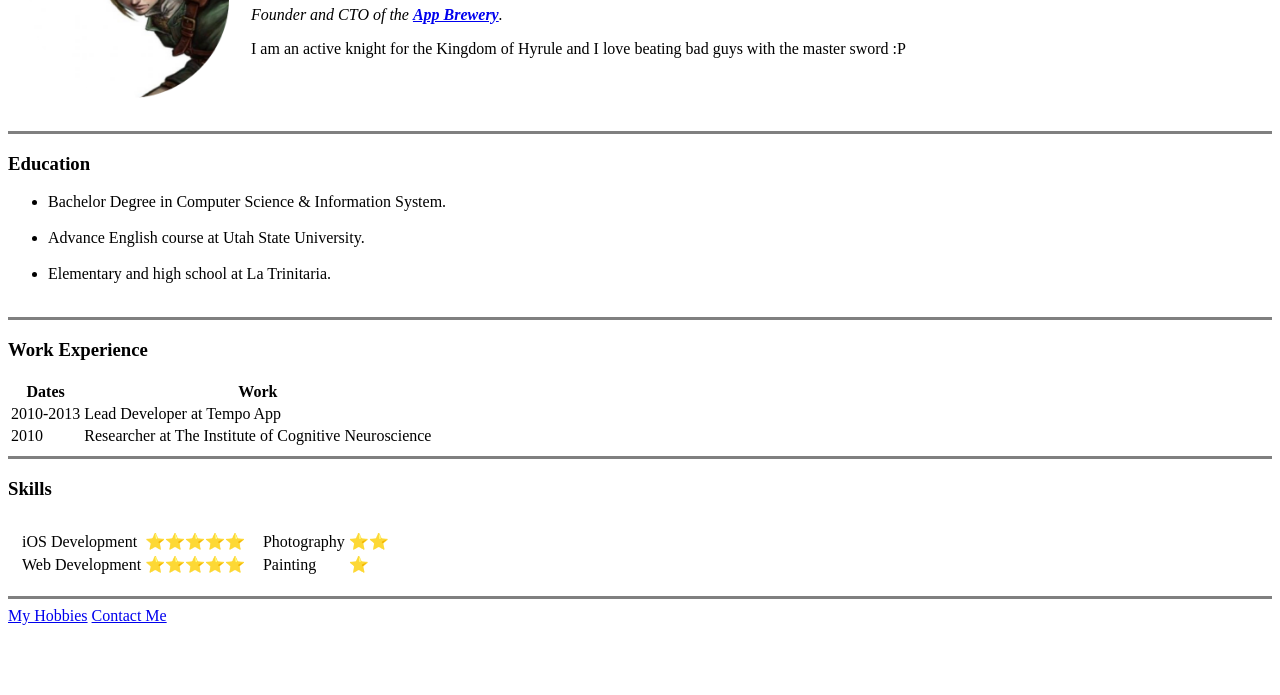
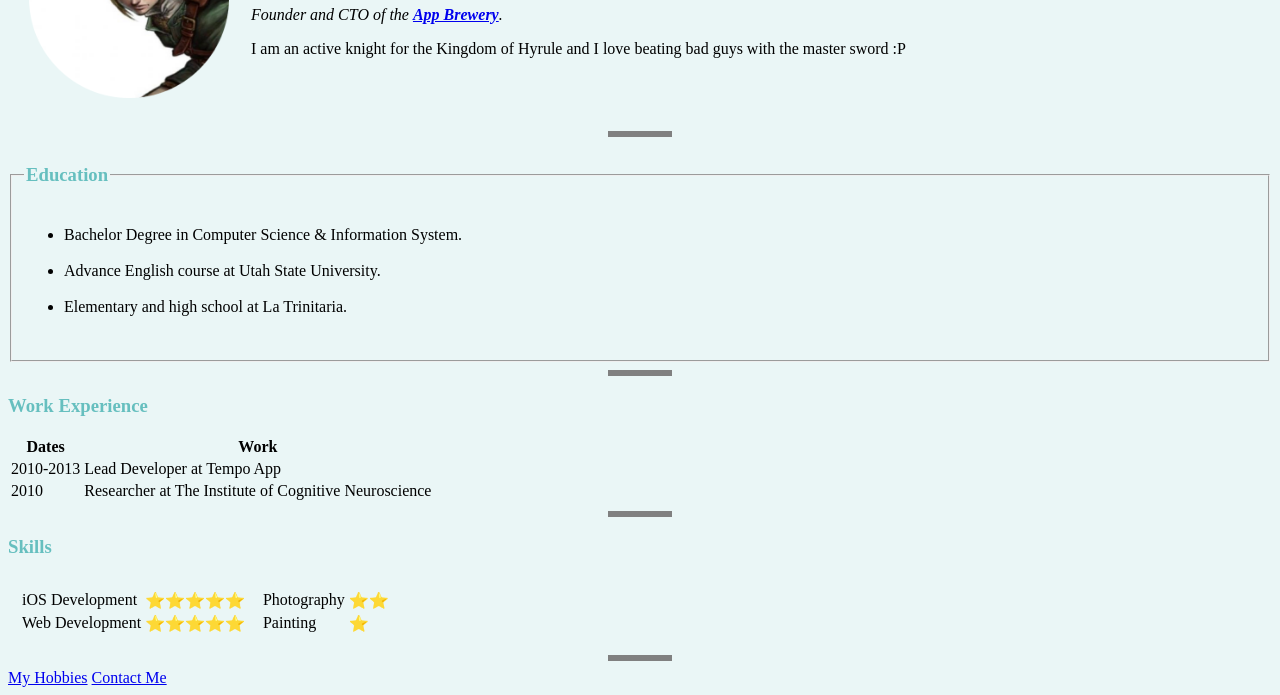
Before and after one commit to rinaldoramos/web_development, a plain HTML site: page HTML/index.html in a window 1280 px wide. Shown: the part 131-826 px from the top of the page. Before the commit the page ends 800 px from the top, so only its background shows below. Drawn offline with Linux system fonts and the light colour scheme.

Commit message:
Adding some css styles

```diff
--- /dev/null
+++ b/HTML/css/style.css
@@ -0,0 +1,15 @@
+body {
+  background-color: #EAF6F6;
+}
+
+hr {
+  border-style: none;
+  border-top-style: dotted;
+  border-color: grey;
+  border-width: 5px;
+  width: 5%;
+}
+
+h1, h3 {
+  color: #66BFBF;
+}
--- a/HTML/index.html
+++ b/HTML/index.html
@@ -4,6 +4,7 @@
 <head>
   <meta charset="utf-8">
   <title>Rinaldo's Personal Site</title>
+  <link rel="stylesheet" href="css/style.css">
 </head>
 
 <body>
@@ -19,12 +20,14 @@
   </table>
 
   <hr size=3, noshade />
-  <h3>Education</h3>
-  <ul>
-    <li>Bachelor Degree in Computer Science & Information System.</li><br>
-    <li>Advance English course at Utah State University.</li><br>
-    <li>Elementary and high school at La Trinitaria.</li><br>
-  </ul>
+  <fieldset>
+    <legend><h3>Education</h3></legend>
+    <ul>
+      <li>Bachelor Degree in Computer Science & Information System.</li><br>
+      <li>Advance English course at Utah State University.</li><br>
+      <li>Elementary and high school at La Trinitaria.</li><br>
+    </ul>
+  </fieldset>
 
   <hr size=3, noshade>
   <h3>Work Experience</h3>
```
Also changed, not shown: HTML/contact-me.html (+1 -0 lines), HTML/hobbies.html (+1 -0 lines), HTML/practise.html (+2 -2 lines).
